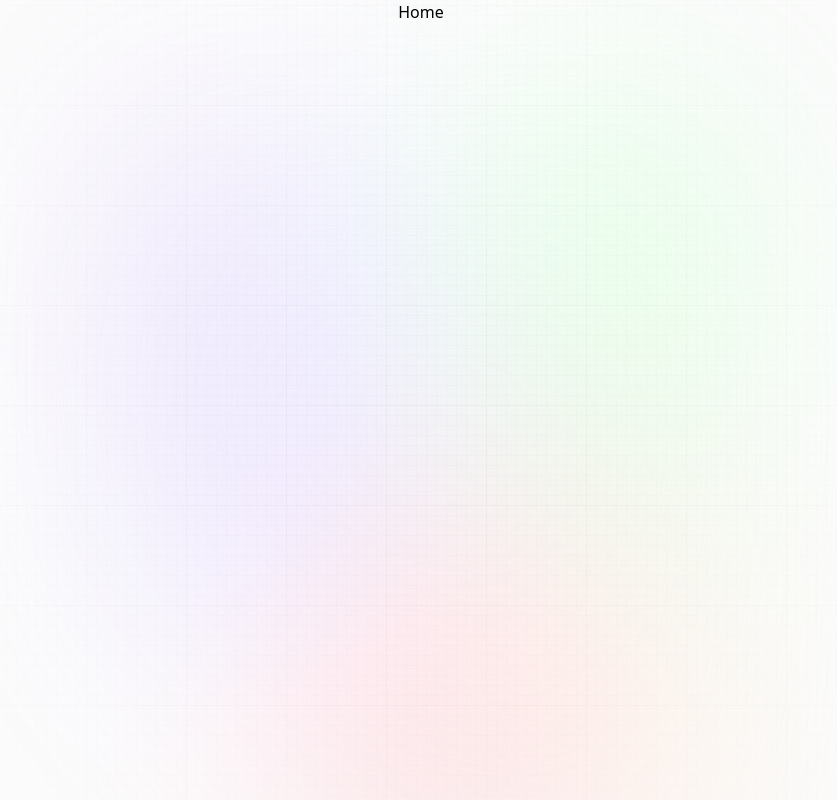
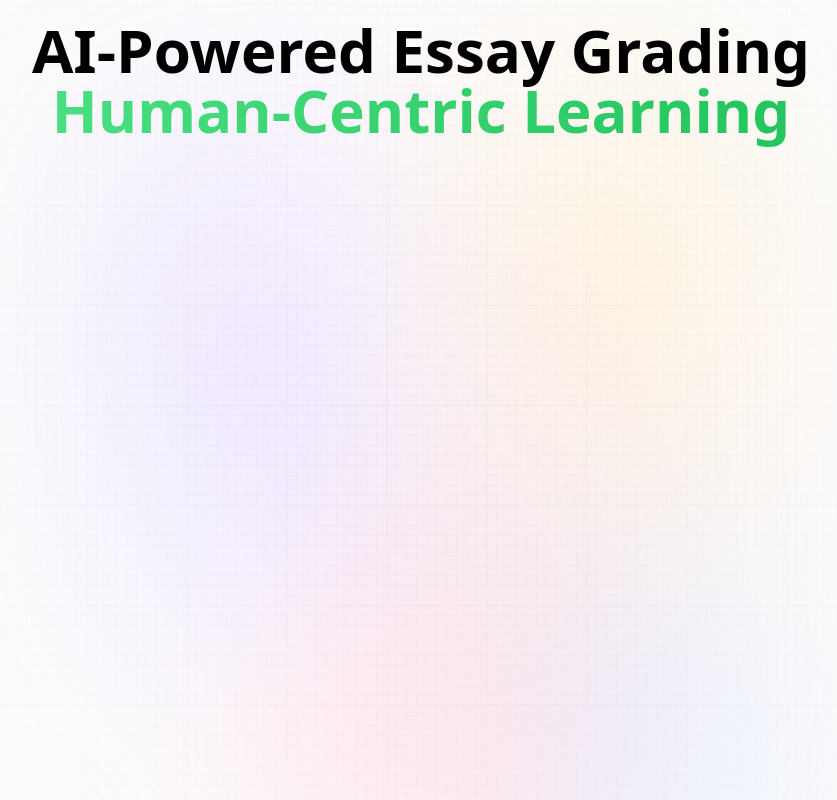
Before and after one commit to feindr54/essay-grader, a Next.js app: page / in a window 1280 px wide. Shown: the whole page, without its empty margins (219-1056 px from the left). Built offline with nearby package versions, Linux system fonts and the light colour scheme.

Commit message:
Added titles

```diff
--- a/app/page.jsx
+++ b/app/page.jsx
@@ -1,6 +1,12 @@
 const Home = () => {
   return (
-    <div>Home</div>
+    <section className = "w-full flex-center flex-col">
+        <h1 className = "head_text text-center">
+            AI-Powered Essay Grading
+            <br className = "max-md:hidden" />
+            <span className = "green_gradient text-center">Human-Centric Learning</span>
+        </h1>
+    </section>
   )
 }
 
--- a/styles/globals.css
+++ b/styles/globals.css
@@ -50,10 +50,10 @@
       hsla(215, 98%, 61%, 1) 0px,
       transparent 0%
     ),
-    radial-gradient(at 97% 21%, hsla(125, 98%, 72%, 1) 0px, transparent 50%),
+    radial-gradient(at 97% 21%, rgb(236, 165, 50) 0px, transparent 50%),
     radial-gradient(at 52% 99%, hsla(354, 98%, 61%, 1) 0px, transparent 50%),
     radial-gradient(at 10% 29%, hsla(256, 96%, 67%, 1) 0px, transparent 50%),
-    radial-gradient(at 97% 96%, hsla(38, 60%, 74%, 1) 0px, transparent 50%),
+    radial-gradient(at 97% 96%, rgb(49, 121, 236) 0px, transparent 50%),
     radial-gradient(at 33% 50%, hsla(222, 67%, 73%, 1) 0px, transparent 50%),
     radial-gradient(at 79% 53%, hsla(343, 68%, 79%, 1) 0px, transparent 50%);
   position: absolute;
```
